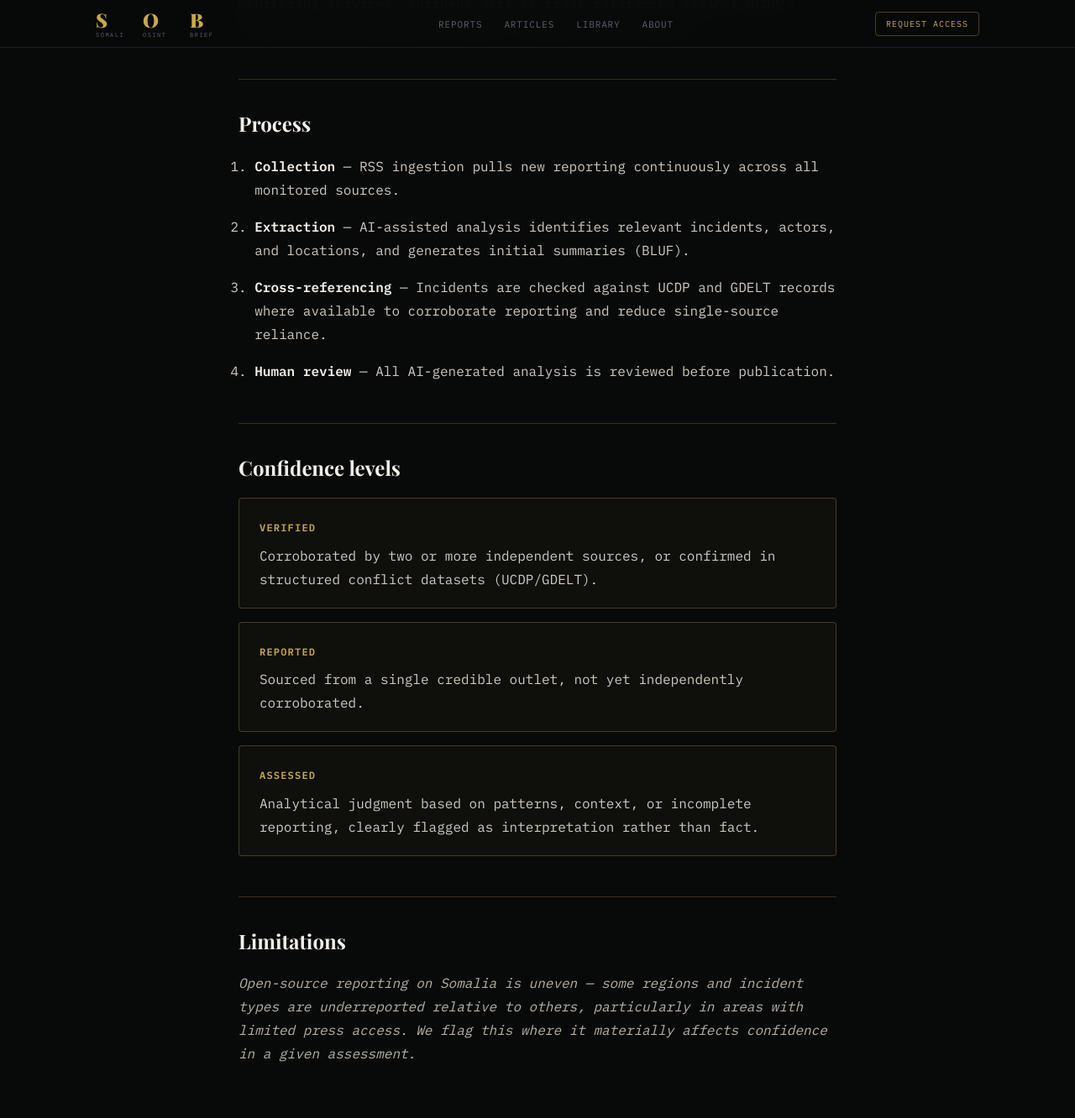
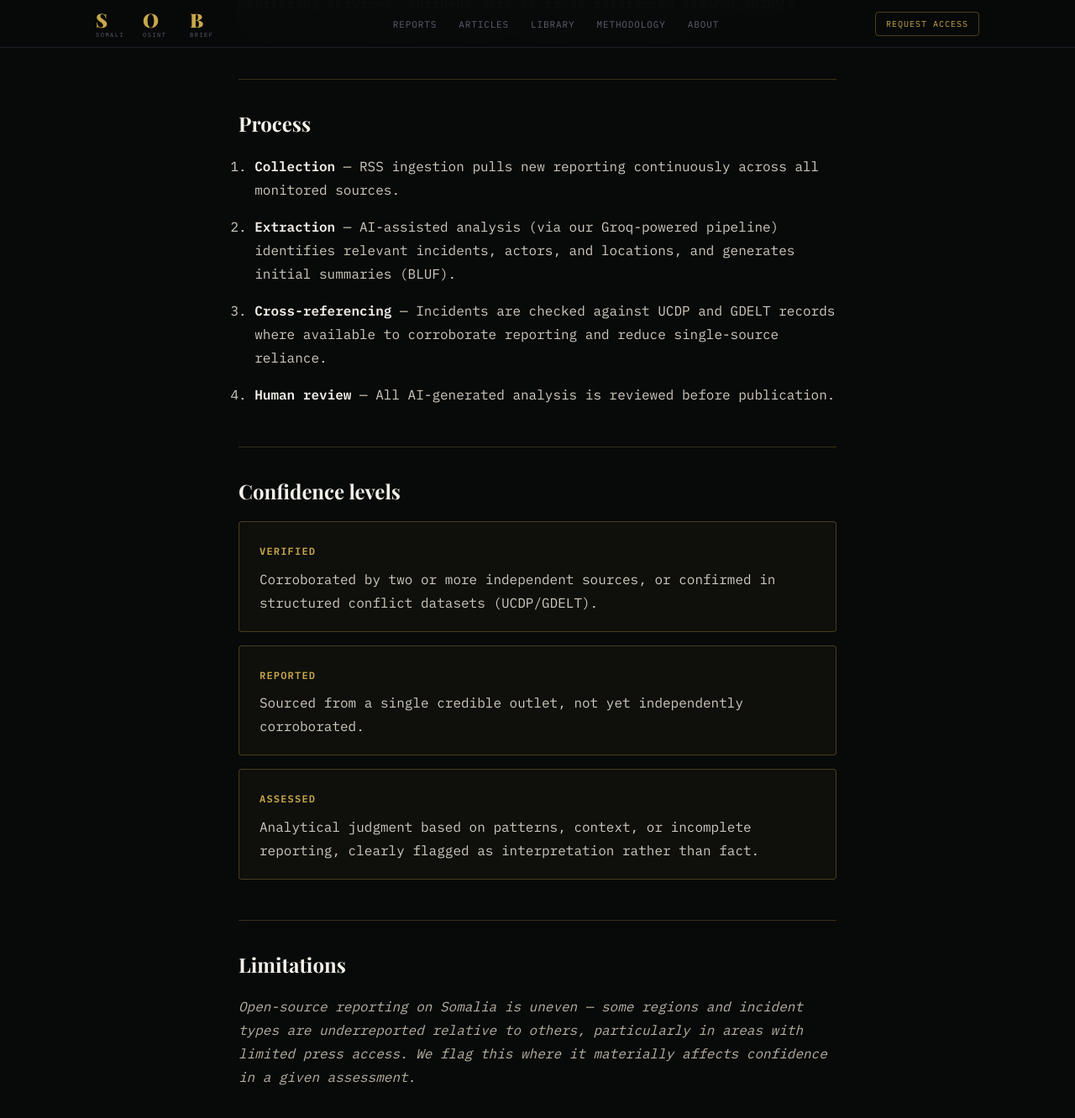
Before and after one commit to abdigh26/abdigh26.github.io, a Jekyll site: the page built from methodology/index.html, in a window 1280 px wide and 1400 px high, scrolled down 563 px. Shown: the top 1332 px of the window at 84% size. Built offline with Jekyll 4.4.1, drawn with Linux system fonts in a browser that asks for light colours; some web fonts are replaced.

Commit message:
Feat: Update methodology and improve library error handling

```diff
--- a/_layouts/default.html
+++ b/_layouts/default.html
@@ -750,6 +750,7 @@ footer {
       <li><a href="/articles.html">Articles</a></li>
       <!-- <li><a href="/dashboard.html">Dashboard</a></li> -->
       <li><a href="/library/">Library</a></li>
+      <li><a href="/methodology/">Methodology</a></li>
       <li><a href="/about.html">About</a></li>
     </ul>
     <a href="/brief/" class="nav-brief">Request Access</a>
@@ -765,6 +766,7 @@ footer {
   <a href="/articles.html" onclick="closeDrawer()">Articles</a>
   <!-- <a href="/dashboard.html" onclick="closeDrawer()">Dashboard</a> -->
   <a href="/library/" onclick="closeDrawer()">Library</a>
+  <a href="/methodology/" onclick="closeDrawer()">Methodology</a>
   <a href="/about.html" onclick="closeDrawer()">About</a>
   <a href="/brief/" class="drawer-brief" onclick="closeDrawer()">⚡ Request Access</a>
 </div>
@@ -804,6 +806,7 @@ document.addEventListener('click', function(e) {
       <!-- <li><a href="/dashboard.html">Dashboard</a></li> -->
       <li><a href="/library/">Library</a></li>
       <li><a href="/brief/">Brief</a></li>
+      <li><a href="/methodology/">Methodology</a></li>
       <li><a href="/about.html">About</a></li>
     </ul>
   </div>
--- a/library/index.html
+++ b/library/index.html
@@ -723,12 +723,13 @@ async function getBluf(btn, articleId, url, title, excerpt) {
       body: JSON.stringify({ url, title, content: excerpt })
     });
 
+    if (!res.ok) throw new Error(`Proxy error (${res.status})`);
     const data = await res.json();
     textEl.textContent   = data.bluf || 'BLUF unavailable.';
     cachedEl.textContent = data.cached ? '✓ cached' : 'live';
 
   } catch(e) {
-    textEl.innerHTML = `<span class="bluf-thinking">Error: ${e.message}</span>`;
+    textEl.innerHTML = `<span class="bluf-thinking">Service unavailable. Please try again or check your connection. (Detail: ${e.message})</span>`;
   }
 
   btn.classList.remove('loading');
@@ -929,11 +930,12 @@ async function runSearch() {
       headers: { 'Content-Type': 'application/json' },
       body: JSON.stringify({ query: q })
     });
+    if (!res.ok) throw new Error(`Proxy error (${res.status})`);
     const data = await res.json();
     const text = data.analysis || 'Analysis unavailable.';
     aiBody.textContent = text;
   } catch(e) {
-    aiBody.innerHTML = `<span class="ai-thinking">Error: ${e.message}</span>`;
+    aiBody.innerHTML = `<span class="ai-thinking">AI Analysis currently unavailable. Please try again later. (Detail: ${e.message})</span>`;
   }
   document.getElementById('searchBtn').disabled = false;
 }
--- a/methodology/index.html
+++ b/methodology/index.html
@@ -132,7 +132,7 @@ description: "How Somali OSINT Brief sources, verifies, and rates confidence in
     <h2>Process</h2>
     <ol>
       <li><strong>Collection</strong> — RSS ingestion pulls new reporting continuously across all monitored sources.</li>
-      <li><strong>Extraction</strong> — AI-assisted analysis identifies relevant incidents, actors, and locations, and generates initial summaries (BLUF).</li>
+      <li><strong>Extraction</strong> — AI-assisted analysis (via our Groq-powered pipeline) identifies relevant incidents, actors, and locations, and generates initial summaries (BLUF).</li>
       <li><strong>Cross-referencing</strong> — Incidents are checked against UCDP and GDELT records where available to corroborate reporting and reduce single-source reliance.</li>
       <li><strong>Human review</strong> — All AI-generated analysis is reviewed before publication.</li>
     </ol>
```
